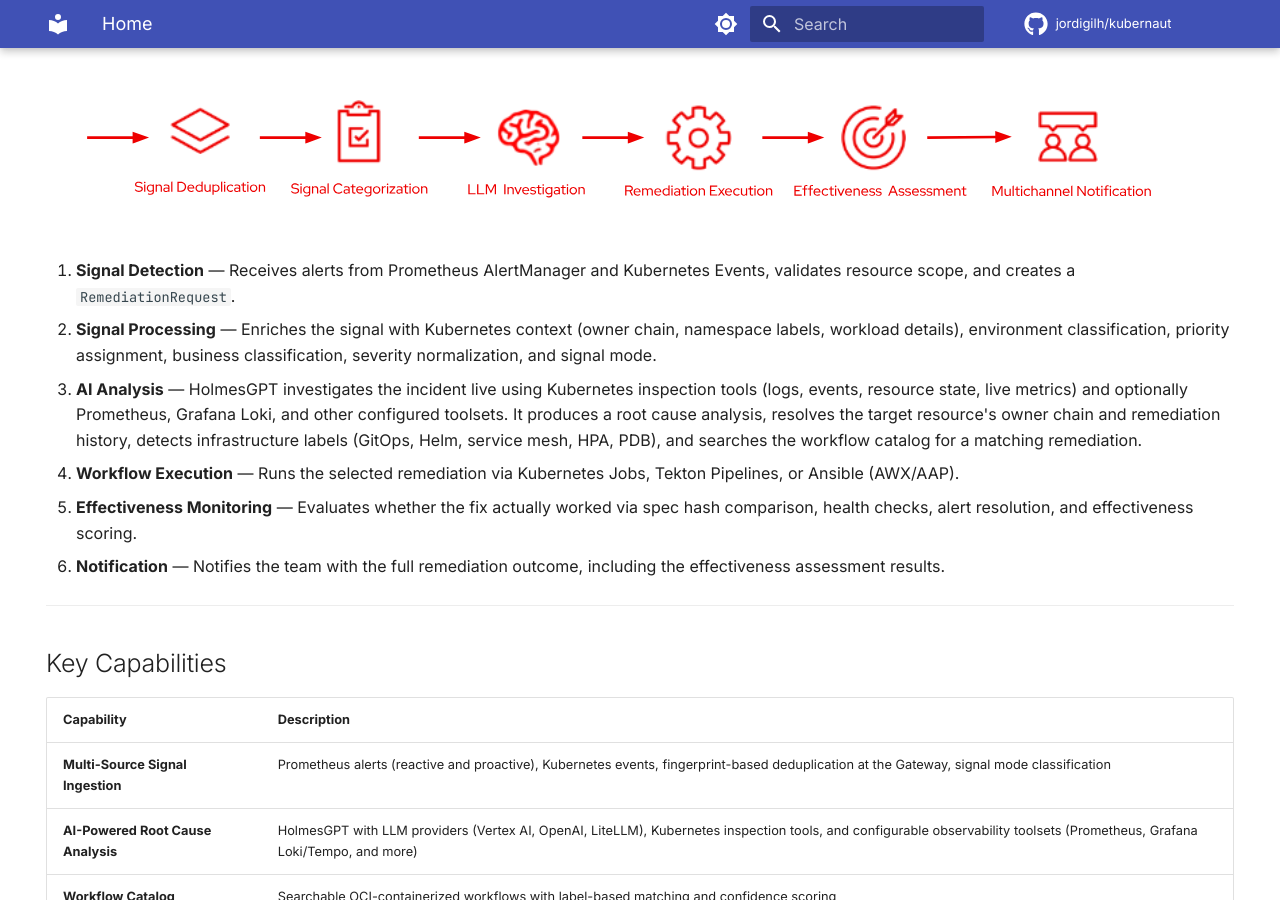
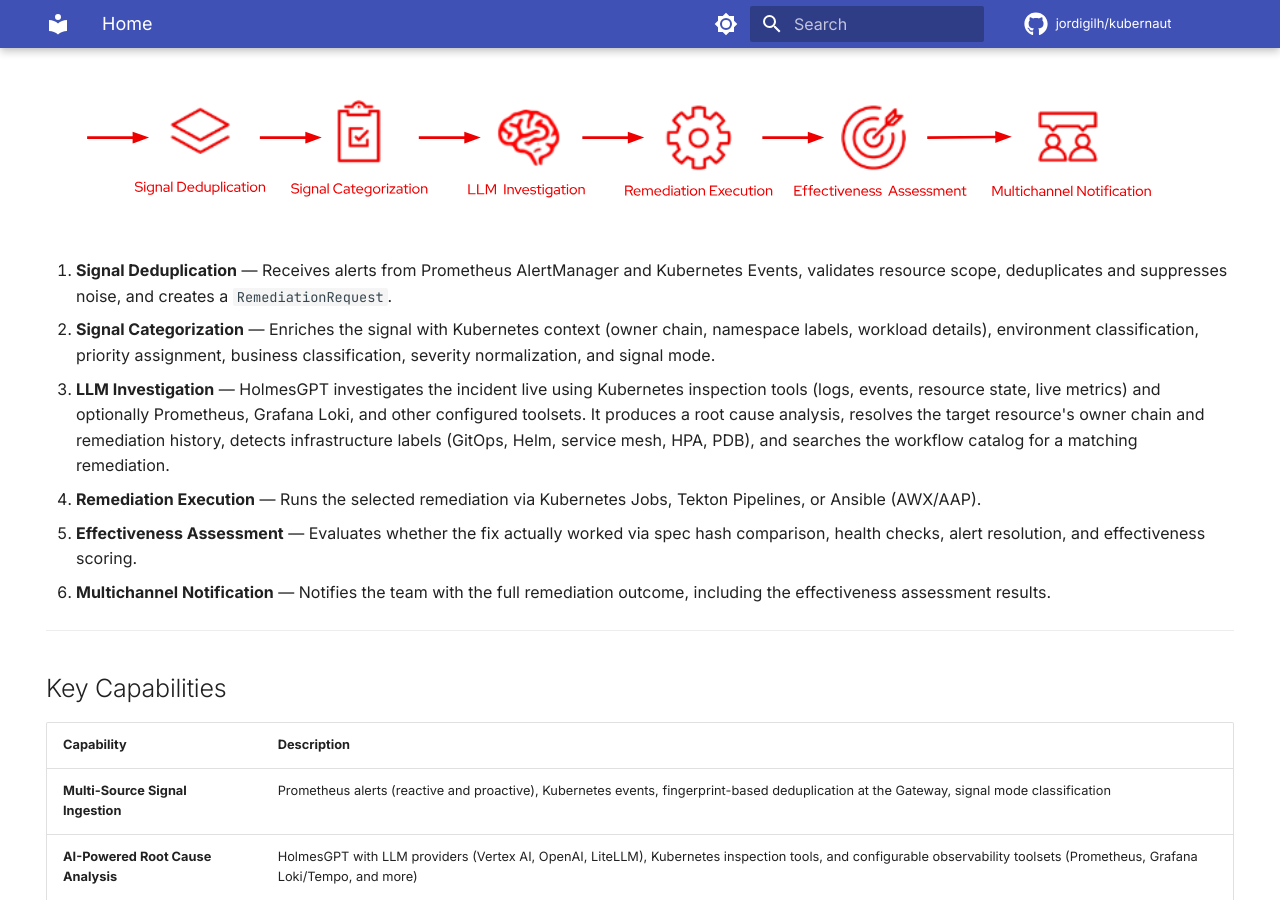
Before and after one commit to jordigilh/kubernaut-docs, an MkDocs documentation site: the page built from docs/index.md, in a window 1280 px wide and 900 px high, scrolled down 1007 px. Built offline with MkDocs 1.6.1 and Material for MkDocs 9.7.7, drawn with Linux system fonts in a browser that asks for light colours; comment, search, counter and statistics services are not loaded; the version menu is left out.

Commit message:
docs: align pipeline stage names with SVG diagram labels
Made-with: Cursor

```diff
--- a/docs/index.md
+++ b/docs/index.md
@@ -74,12 +74,12 @@ Kubernaut automates the entire incident response lifecycle through a six-stage p
 
 ![Kubernaut Pipeline Overview](assets/images/pipeline-overview.svg){ .pipeline-overview }
 
-1. **Signal Detection** — Receives alerts from Prometheus AlertManager and Kubernetes Events, validates resource scope, and creates a `RemediationRequest`.
-2. **Signal Processing** — Enriches the signal with Kubernetes context (owner chain, namespace labels, workload details), environment classification, priority assignment, business classification, severity normalization, and signal mode.
-3. **AI Analysis** — HolmesGPT investigates the incident live using Kubernetes inspection tools (logs, events, resource state, live metrics) and optionally Prometheus, Grafana Loki, and other configured toolsets. It produces a root cause analysis, resolves the target resource's owner chain and remediation history, detects infrastructure labels (GitOps, Helm, service mesh, HPA, PDB), and searches the workflow catalog for a matching remediation.
-4. **Workflow Execution** — Runs the selected remediation via Kubernetes Jobs, Tekton Pipelines, or Ansible (AWX/AAP).
-5. **Effectiveness Monitoring** — Evaluates whether the fix actually worked via spec hash comparison, health checks, alert resolution, and effectiveness scoring.
-6. **Notification** — Notifies the team with the full remediation outcome, including the effectiveness assessment results.
+1. **Signal Deduplication** — Receives alerts from Prometheus AlertManager and Kubernetes Events, validates resource scope, deduplicates and suppresses noise, and creates a `RemediationRequest`.
+2. **Signal Categorization** — Enriches the signal with Kubernetes context (owner chain, namespace labels, workload details), environment classification, priority assignment, business classification, severity normalization, and signal mode.
+3. **LLM Investigation** — HolmesGPT investigates the incident live using Kubernetes inspection tools (logs, events, resource state, live metrics) and optionally Prometheus, Grafana Loki, and other configured toolsets. It produces a root cause analysis, resolves the target resource's owner chain and remediation history, detects infrastructure labels (GitOps, Helm, service mesh, HPA, PDB), and searches the workflow catalog for a matching remediation.
+4. **Remediation Execution** — Runs the selected remediation via Kubernetes Jobs, Tekton Pipelines, or Ansible (AWX/AAP).
+5. **Effectiveness Assessment** — Evaluates whether the fix actually worked via spec hash comparison, health checks, alert resolution, and effectiveness scoring.
+6. **Multichannel Notification** — Notifies the team with the full remediation outcome, including the effectiveness assessment results.
 
 ---
 
```
